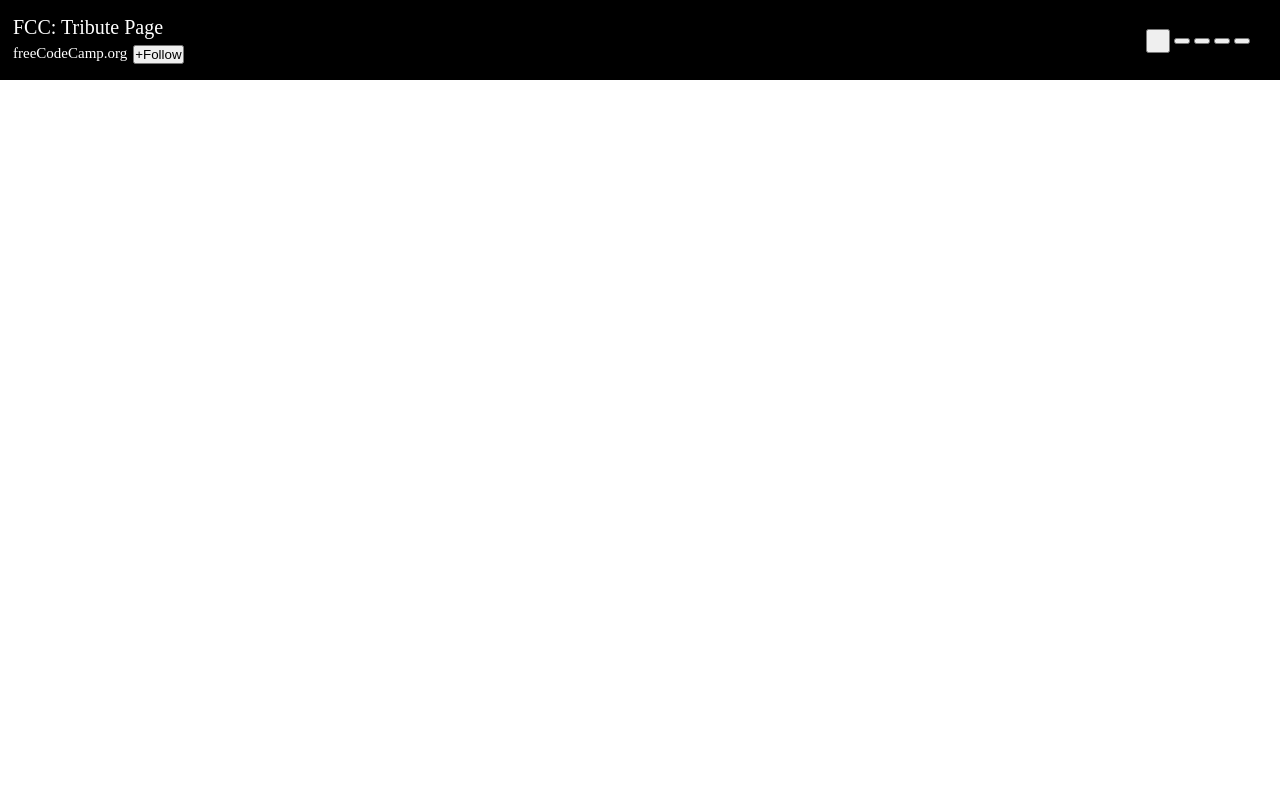
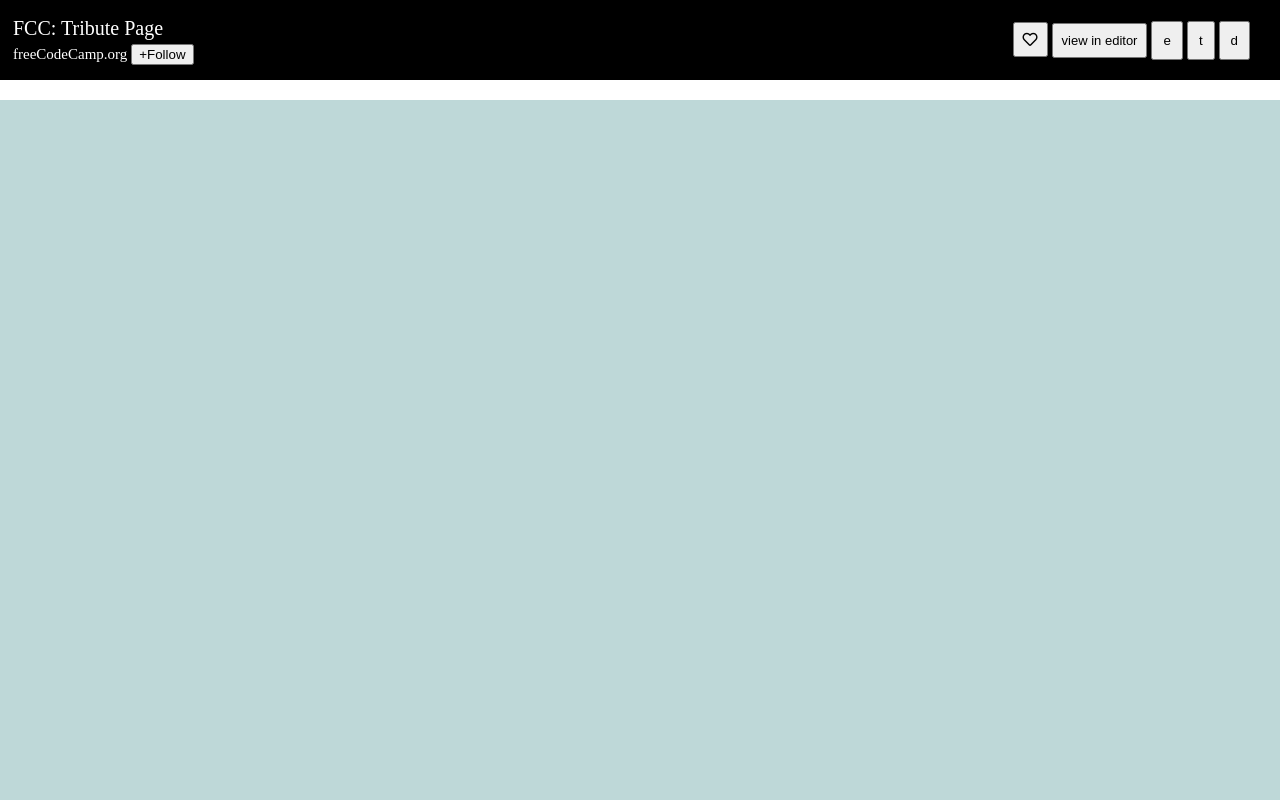
Before and after one commit to melisiuke/tribute-page, a plain HTML site: page index.html in a window 1280 px wide. Shown: the top 800 px of the page. Drawn offline with Linux system fonts and the light colour scheme.

Commit message:
fixed header

```diff
--- a/index.html
+++ b/index.html
@@ -1,8 +1,12 @@
+<link rel="stylesheet" href="https://use.fontawesome.com/releases/v5.12.1/css/all.css" crossorigin="anonymous">
 <style>
+
+
     body {
    margin: 0px;
 }
     .header-line{
+        position:fixed;
         background-color: black;
         width:100% ;
         height: 80px;
@@ -16,8 +20,8 @@
 
     }
 .first-button{
-    margin: 3px;
-    padding:0px;
+    margin: 1px;
+    padding:px;
 }
 .gap1{
    padding-left: 10px;
@@ -34,8 +38,44 @@ p{
 
 .b1{
     margin:;
+    padding:8px;
+    font-size: 15px;
+}
+.b2{
+    padding:8px;
+    font-size: 13px;
+}
+.b3{
     padding:10px;
 }
+.b4{
+    padding:10px;
+}
+.b5{
+    padding:10px;
+}
+
+
+
+.grey{
+    height:2000px;
+    width:1410px;
+    background-color: rgb(190, 216, 216);
+    display: flex;
+    justify-content:center;
+    align-items: center;
+
+
+}
+
+.background{
+    display: flex;
+    justify-content:center;
+    align-items: center;
+    padding-top: 100px;
+}
+
+
 </style>
 
 
@@ -57,18 +97,26 @@ p{
         </div>
        </div>
 
-       <div class="button-row">
-         <button class="b1"></button>
-         <button></button>
-         <button></button>
-         <button></button>
-         <button></button>
+        <div class="button-row">
+         <button class="b1">
+            <i class="far fa-heart"></i>
+         </button>
+         <button class="b2">view in editor</button>
+         <button class="b3">e</button>
+         <button class="b4">t</button>
+         <button class="b5">d</button>
 
        </div>
+    </div>
+<section class="background">
+    <div class="grey">
+<p>jhsfj</p><br>
+<p>jhsdbjh</p>
+
+    </div>
+</section>
 
 
-
-    </div>
 </body>
 
 
```
